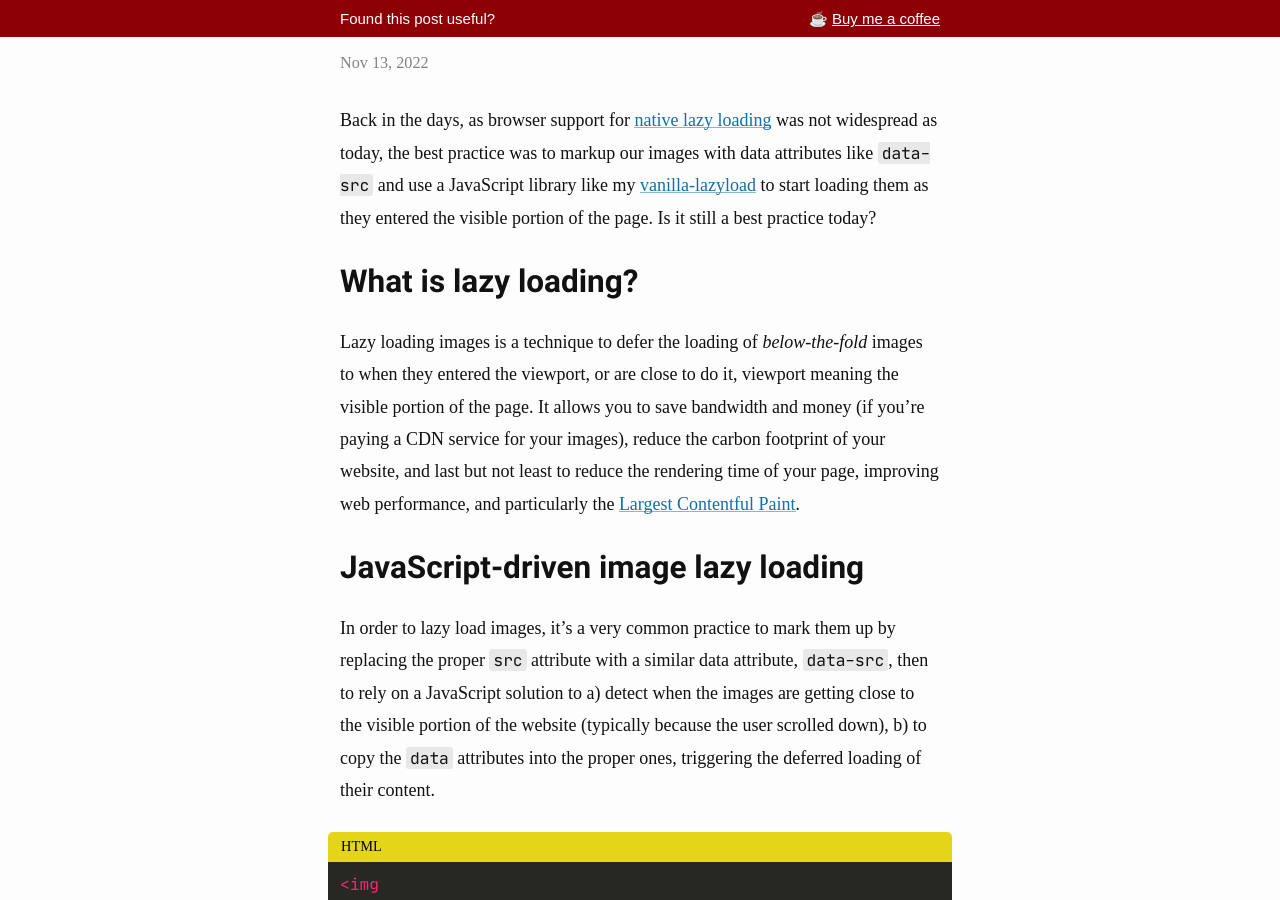
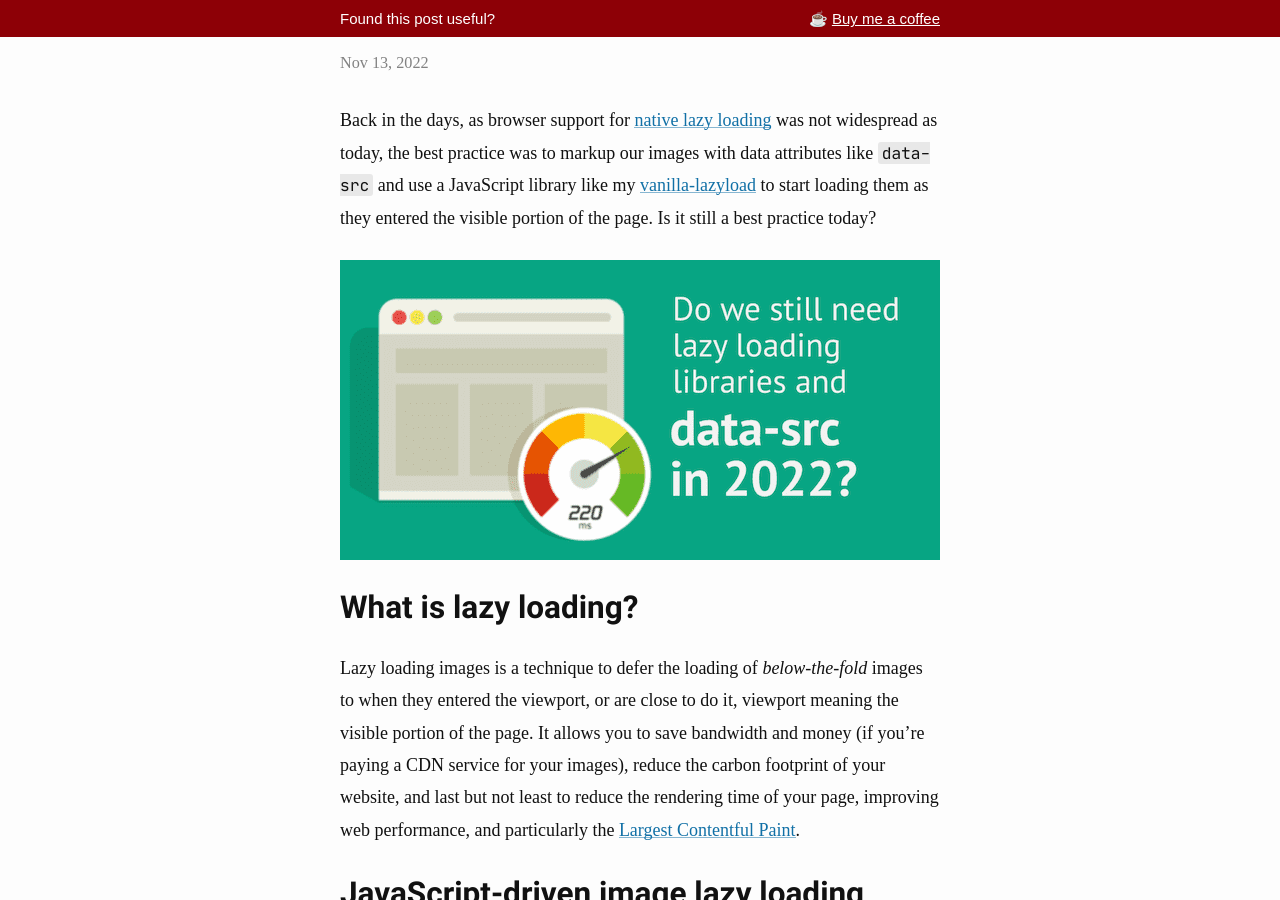
Before and after one commit to verlok/verlok.github.io, a Jekyll site: the page built from _posts/2022-11-13-do-we-need-lazy-loading-libraries-data-src-in-2022.md, in a window 1280 px wide and 900 px high, scrolled down 304 px. Built offline with Jekyll 4.4.1, drawn with Linux system fonts in a browser that asks for light colours; some web fonts are replaced.

Commit message:
Added post image

```diff
--- a/_posts/2022-11-13-do-we-need-lazy-loading-libraries-data-src-in-2022.md
+++ b/_posts/2022-11-13-do-we-need-lazy-loading-libraries-data-src-in-2022.md
@@ -13,15 +13,25 @@ tags:
     native lazy loading,
     pros and cons,
   ]
+image: do-we-still-need-lazyload-2022__1x.webp
 ---
 
 Back in the days, as browser support for [native lazy loading](https://web.dev/browser-level-image-lazy-loading/) was not widespread as today, the best practice was to markup our images with data attributes like `data-src` and use a JavaScript library like my [vanilla-lazyload](https://github.com/verlok/vanilla-lazyload) to start loading them as they entered the visible portion of the page. Is it still a best practice today?
 
+<div class="post-image-spacer" style="background-color: #08a683; padding-bottom: 50%">
+  <img
+    alt="Do we still need lazy loading libraries and data-src in 2022?"
+    src="/assets/post-images/do-we-still-need-lazyload-2022__1x.webp"
+    srcset="/assets/post-images/do-we-still-need-lazyload-2022__1x.webp 1x, /assets/post-images/do-we-still-need-lazyload-2022__2x.webp 2x"
+    class="post-image"
+    loading="eager"
+    width="600"
+    height="300">
+</div>
 
 ## What is lazy loading?
 
-**Lazy loading images** is a technique to **defer the loading of *below-the-fold* images** to when they **entered the viewport**, or are close to do it, viewport meaning the visible portion of the page. It allows you to save bandwidth and money (if you're paying a CDN service for your images), reduce the carbon footprint of your website, and last but not least to reduce the rendering time of your page, improving web performance, and particularly the [Largest Contentful Paint](https://web.dev/lcp/).
-
+**Lazy loading images** is a technique to **defer the loading of _below-the-fold_ images** to when they **entered the viewport**, or are close to do it, viewport meaning the visible portion of the page. It allows you to save bandwidth and money (if you're paying a CDN service for your images), reduce the carbon footprint of your website, and last but not least to reduce the rendering time of your page, improving web performance, and particularly the [Largest Contentful Paint](https://web.dev/lcp/).
 
 ## JavaScript-driven image lazy loading
 
@@ -77,7 +87,6 @@ Those callbacks and CSS classes might be very helpful to create visual effects o
 
 Find more about callbacks and classes in [vanilla-lazyload API](https://www.andreaverlicchi.eu/vanilla-lazyload/#-api) / [options](https://www.andreaverlicchi.eu/vanilla-lazyload/#options).
 
-
 ### 3. You want to optimize web performance, and specifically the Largest Contentful Paint of your page
 
 With native lazy loading you don't have control on what images get downloaded from the browser.
@@ -92,4 +101,4 @@ Check out [vanilla-lazyload API](https://www.andreaverlicchi.eu/vanilla-lazyload
 
 ## Lazy loading everything else
 
-In this article I focused only on *content* images. To lazy load *background* images, videos, animated SVGs, and even iframes on some browsers, you still need a JavaScript lazy loading library. Find more about it on the [vanilla-lazyload documentation](https://www.andreaverlicchi.eu/vanilla-lazyload/).
+In this article I focused only on _content_ images. To lazy load _background_ images, videos, animated SVGs, and even iframes on some browsers, you still need a JavaScript lazy loading library. Find more about it on the [vanilla-lazyload documentation](https://www.andreaverlicchi.eu/vanilla-lazyload/).
```
Also changed, not shown: assets/post-images/do-we-still-need-lazyload-2022__1x.webp (added), assets/post-images/do-we-still-need-lazyload-2022__2x.webp (added).
